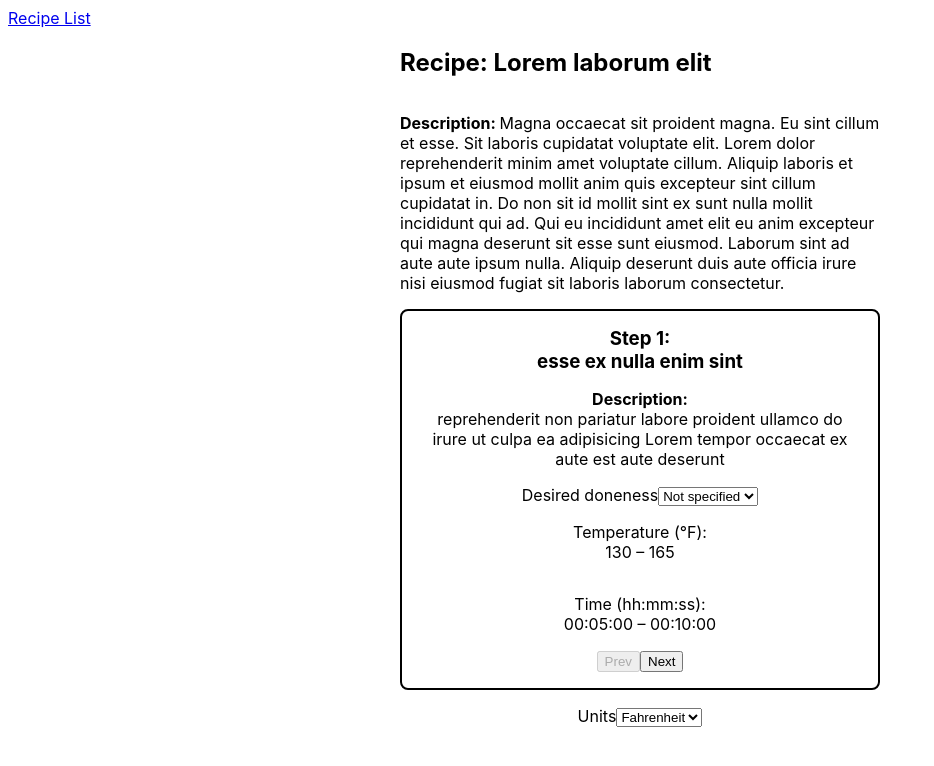
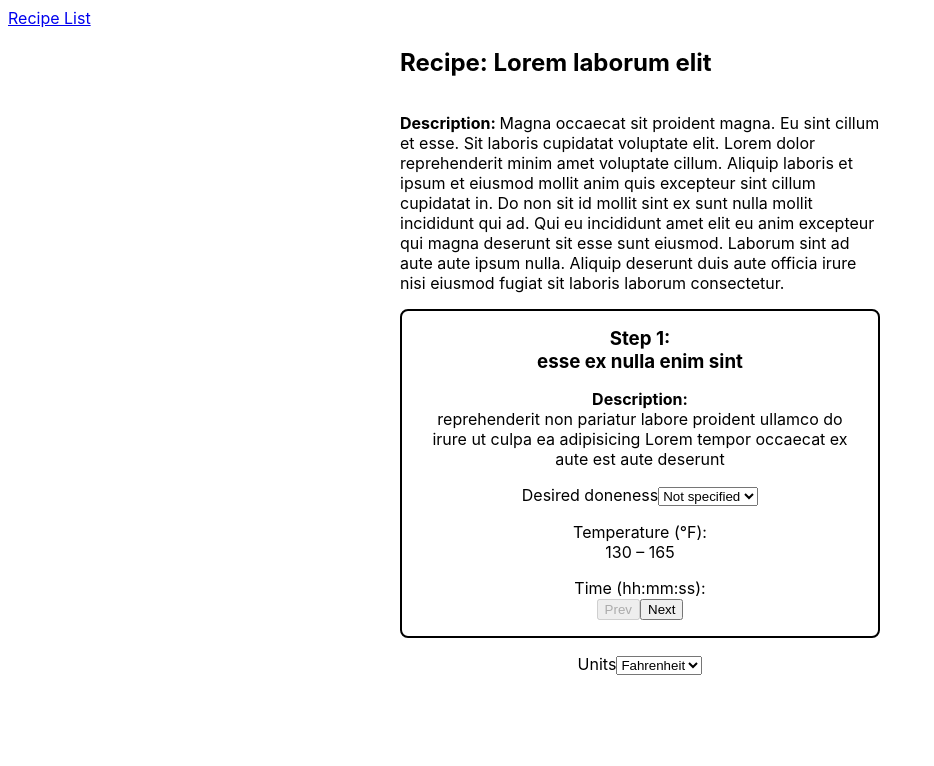
Before and after one commit to BillyBunn/recipes-list, a React (Create React App) app: page /recipes/5d8fdf07133c2c3293e9aef4 in a window 1280 px wide. Shown: the top 766 px of the page, without its empty margins (0-934 px from the left). Built offline with nearby package versions, Linux system fonts and the light colour scheme.

Commit message:
begins timer

```diff
--- a/src/components/RecipeStep.js
+++ b/src/components/RecipeStep.js
@@ -1,6 +1,7 @@
 import React from "react";
 import { connect } from "react-redux";
 import * as actions from "../store/actions";
+import Timer from "./Timer";
 
 const Step = ({ currentRecipe, nextStep, prevStep, changeDoneness }) => {
   const { recipe, stepNo, tempUnits, temp, time, doneness } = currentRecipe;
@@ -45,11 +46,11 @@ const Step = ({ currentRecipe, nextStep, prevStep, changeDoneness }) => {
         <br />
         {temp}
       </p>
-      <p>
+      <div>
         Time (hh:mm:ss):
         <br />
-        {time}
-      </p>
+        {doneness ? <Timer totalTime={time} /> : time.display}
+      </div>
       <div>
         <button onClick={handlePrev} disabled={firstStep}>
           Prev
--- /dev/null
+++ b/src/components/Timer.js
@@ -0,0 +1,28 @@
+import React, { useState } from "react";
+
+const Timer = ({ totalTime }) => {
+  const [time, setTime] = useState(totalTime);
+  const [ticking, setTicking] = useState(false);
+
+  const startTimer = () => {
+    if (!ticking) setInterval(tick, 1000);
+    if (ticking) clearInterval(tick);
+    setTicking(!ticking);
+  };
+
+  const tick = () => {
+    console.log("tick", time.seconds);
+    let { hours, minutes, seconds } = time;
+    seconds -= 1;
+    setTime({ seconds });
+  };
+
+  return (
+    <div>
+      <span>{time.seconds}</span>
+      <button onClick={startTimer}>{ticking ? "Stop" : "Start"}</button>
+    </div>
+  );
+};
+
+export default Timer;
--- a/src/store/reducers/currentRecipe.js
+++ b/src/store/reducers/currentRecipe.js
@@ -38,7 +38,7 @@ const recipes = (state = initialState, action) => {
         let selection = state.recipe.steps[state.stepNo].timeTemp.find(
           option => option.doneness === doneness
         );
-        let time = convertMS(selection.time).display;
+        let time = convertMS(selection.time);
         // console.log("selection", selection);
         let temp = selection.temp[state.tempUnits];
         return { ...state, doneness, time, temp };
```
